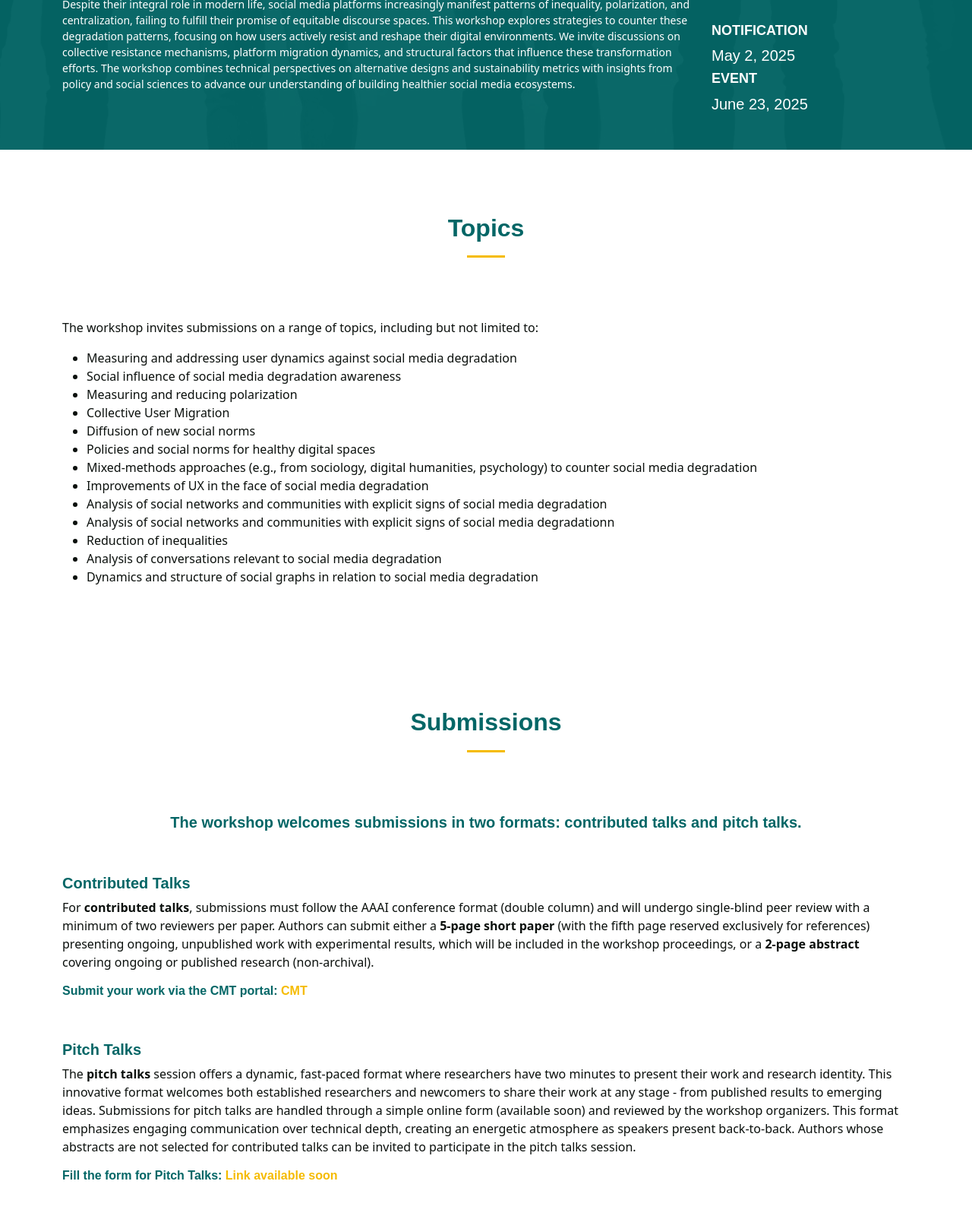
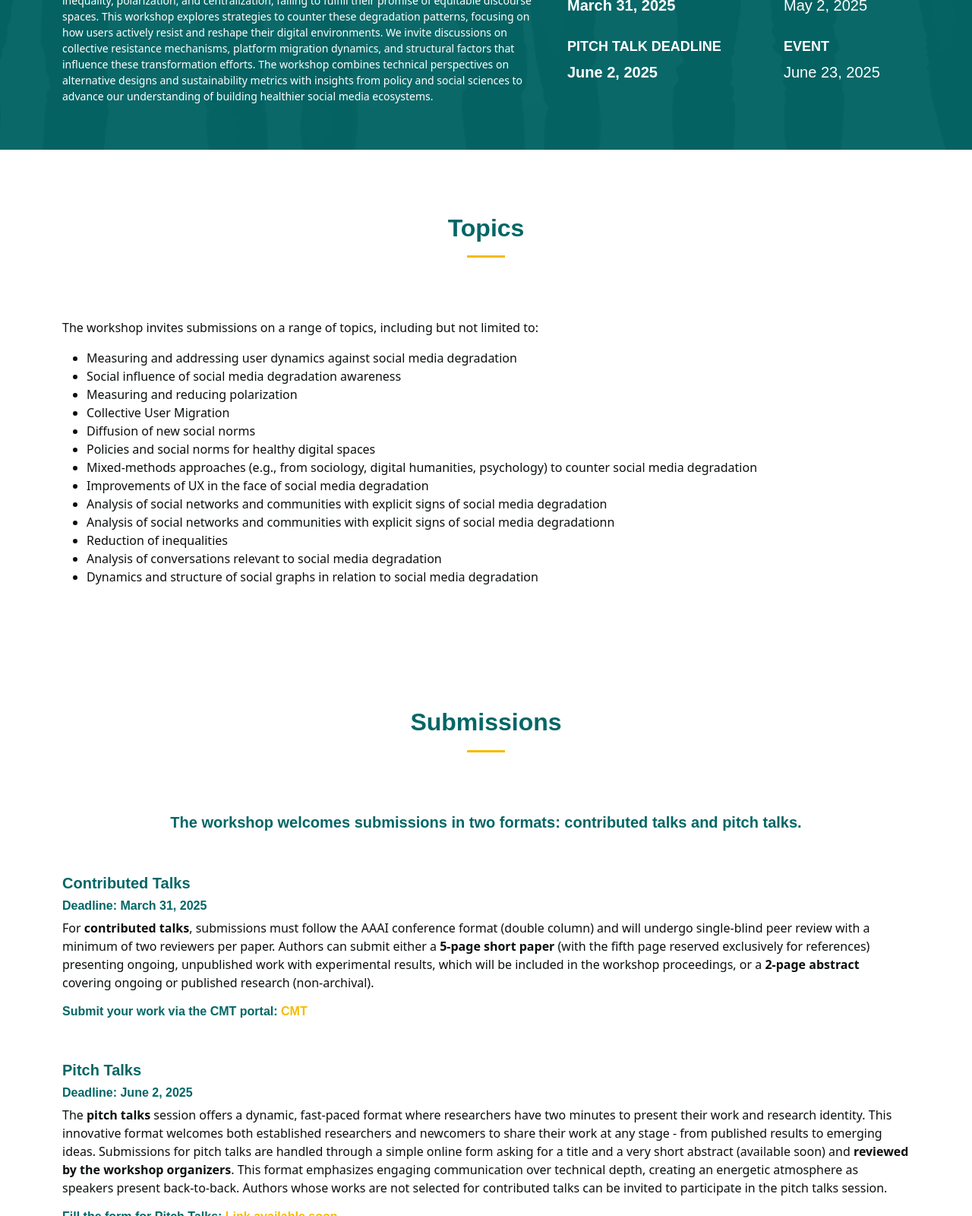
Before and after one commit to detox-workshop/website.github.io, a plain HTML site: page index.html in a window 1280 px wide. Shown: the part 603-2203 px from the top of the page at 76% size. Drawn offline with Linux system fonts and the light colour scheme.

Commit message:
deadline fix

```diff
--- a/assets/css/main.css
+++ b/assets/css/main.css
@@ -85,6 +85,9 @@ h5,
 h6 {
   color: var(--heading-color);
   font-family: var(--heading-font);
+}
+.h6 span{
+  color: var(--accent-color);
 }
 
 /* Pulsating Play Button
--- a/index.html
+++ b/index.html
@@ -10,7 +10,7 @@
 
   <!-- Favicons -->
   <link href="assets/img/favicon.png" rel="icon">
-  <link href="assets/img/apple-touch-icon.png" rel="apple-touch-icon">
+  <link href="assets/img/favicon.png" rel="apple-touch-icon">
 
   <!-- Fonts -->
   <link href="https://fonts.googleapis.com" rel="preconnect">
@@ -82,7 +82,7 @@
 
         <div class="container position-relative" data-aos="fade-up">
           <div class="row">
-            <div class="col-lg-9">
+            <div class="col-lg-7">
               <h2>About The Event</h2>
               <p>Despite their integral role in modern life, social media platforms increasingly manifest patterns of inequality,
                  polarization, and centralization, failing to fulfill their promise of equitable discourse spaces.
@@ -95,11 +95,20 @@
                  social media ecosystems.</p>
             </div>
             <div class="col-lg-3">
+              <br>
+              <br>
               <h3>Submission deadline</h3>
-              <h5><b>April 14, 2025</b></h5>
+              <h5><b>March 31, 2025</b></h5>
               <br>
+              <h3>Pitch talk deadline</h3>
+              <h5><b>June 2, 2025</b></h5>
+
+            </div>
+            <div class="col-lg-2">
+              <br><br>
               <h3>Notification</h3>
               <h5>May 2, 2025</h5>
+              <br>
               <h3>Event</h3>
               <h5>June 23, 2025</h5>
             </div>
@@ -167,6 +176,7 @@
         <center><h5><b>The workshop welcomes submissions in two formats: contributed talks and pitch talks.</b> </h5></center>
         <br><br>
         <h5><b>Contributed Talks</b></h5>
+        <h6><b>Deadline: <span>March 31, 2025</span> </b></h6>
         <p>
             For <b>contributed talks</b>, submissions must follow the AAAI conference format (double column)
             and will undergo single-blind peer review with a minimum of two reviewers per paper.
@@ -181,12 +191,17 @@
                     href="https://cmt3.research.microsoft.com/DETOX2025/Submission/Index">CMT</a></b>
               </h6>
 
+
+
             <br><br>
             <h5><b>Pitch Talks</b></h5>
+            <h6><b>Deadline: <span>June 2, 2025</span> </b></h6>
 <p>The <b>pitch talks</b> session offers a dynamic, fast-paced format where researchers have two minutes to
   present their work and research identity. This innovative format welcomes both established researchers and
-  newcomers to share their work at any stage - from published results to emerging ideas. Submissions for pitch talks are handled through a simple online form (available soon) and reviewed by the workshop organizers. This format emphasizes engaging communication over technical depth, creating an energetic atmosphere as speakers present back-to-back. Authors whose
-  abstracts are not selected for contributed talks can be invited to participate in the pitch talks session.</p>
+  newcomers to share their work at any stage - from published results to emerging ideas.
+  Submissions for pitch talks are handled through a simple online form asking for a title and a very short abstract (available soon) and <b>reviewed by the workshop organizers</b>.
+  This format emphasizes engaging communication over technical depth, creating an energetic atmosphere as speakers present back-to-back. Authors whose
+  works are not selected for contributed talks can be invited to participate in the pitch talks session.</p>
 
 
 
```
Also changed, not shown: 2 other files.
